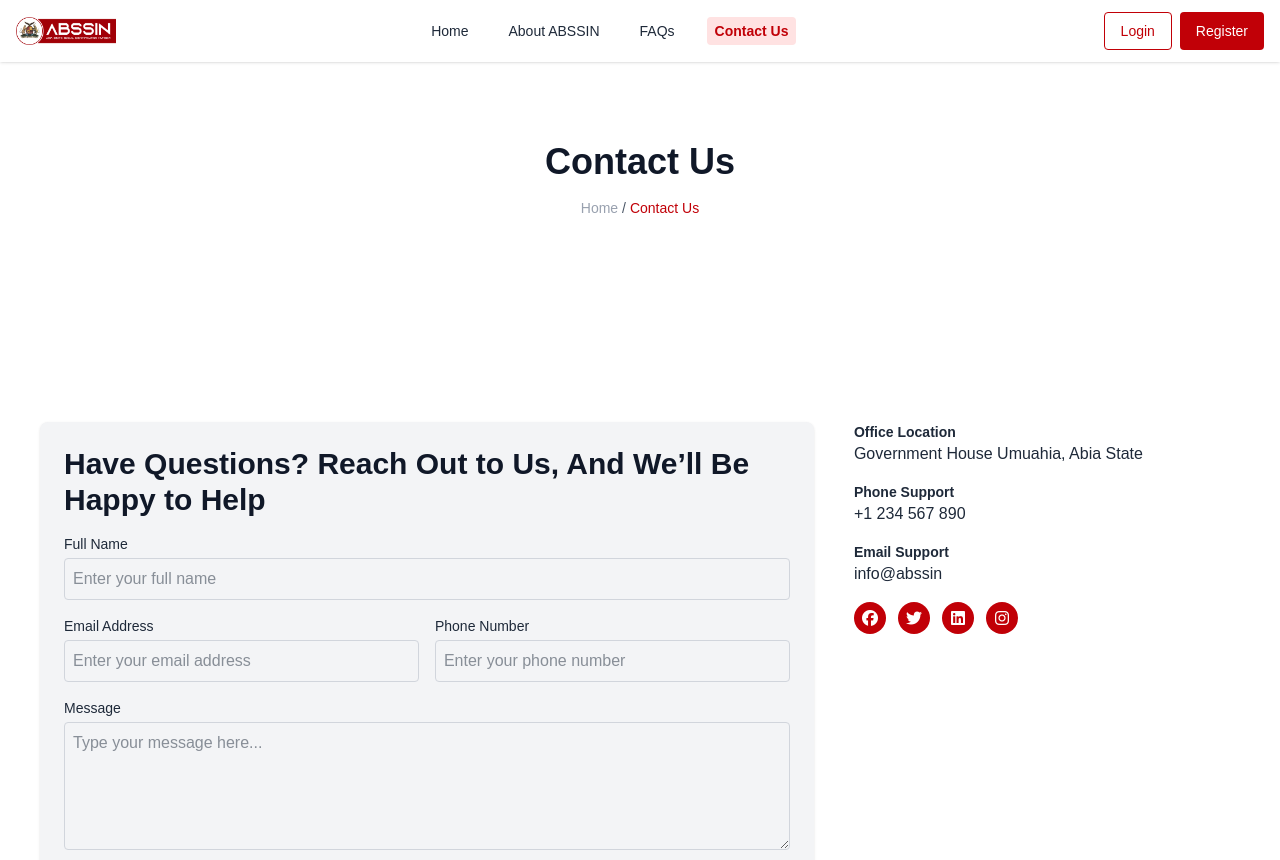
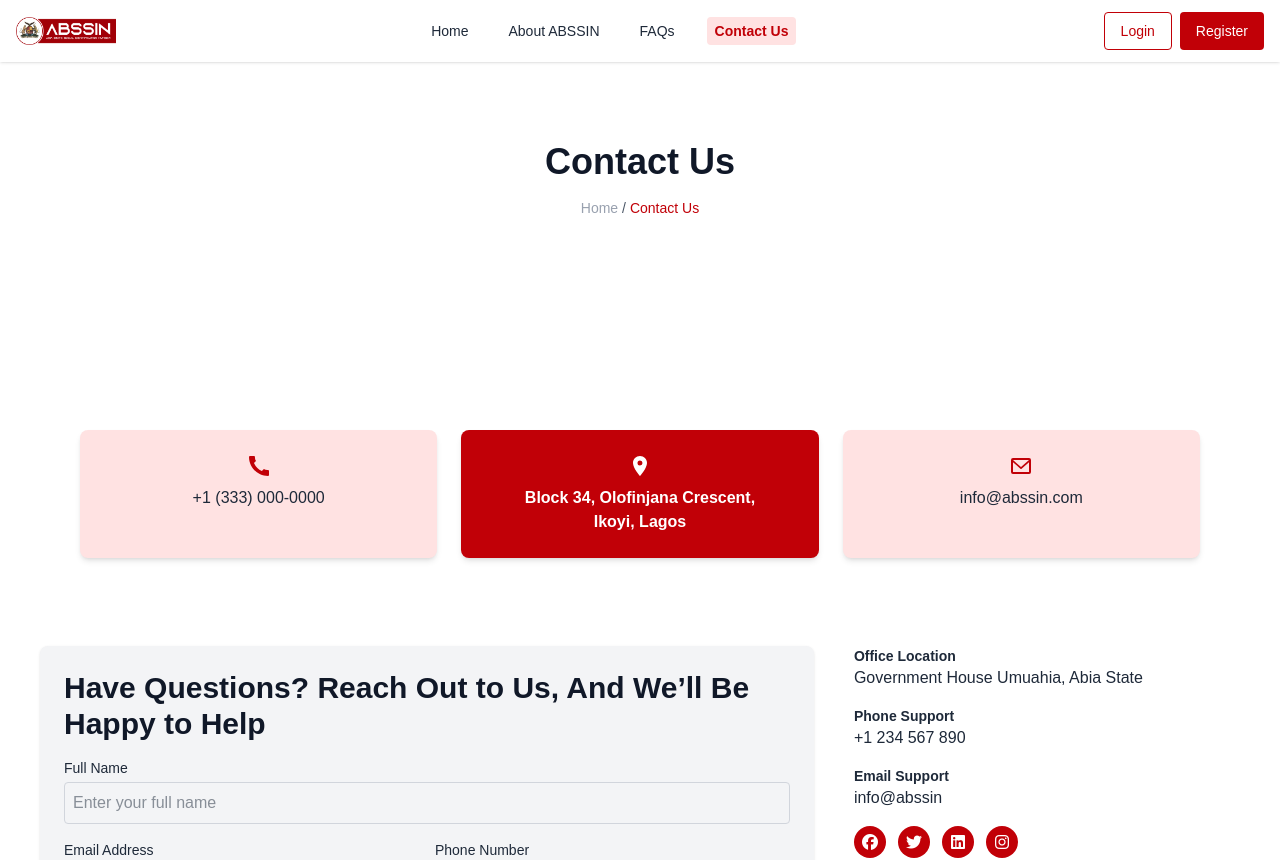
Before and after one commit to nomics-sire/portal-abssin, a Next.js app: page /contact-us in a window 1280 px wide. Shown: the top 860 px of the page. Built offline with nearby package versions, Linux system fonts and the light colour scheme.

Commit message:
added contact section

```diff
--- a/src/app/contact-us/page.tsx
+++ b/src/app/contact-us/page.tsx
@@ -1,10 +1,12 @@
 import ContactUs from "@/components/ContactUs";
 import React from "react";
 
+const ContactUsPage = () => {
+  return (
 
+<ContactUs />
 
-const ContactUsPage = () => {
-  return <ContactUs />;
+);
 };
 
 export default ContactUsPage;
--- a/src/components/ContactForm.tsx
+++ b/src/components/ContactForm.tsx
@@ -3,6 +3,8 @@ import React from 'react';
 
 const ContactForm: React.FC = () => {
   return (
+
+
     <div className="flex flex-col md:flex-row items-start justify-between gap-10 p-10">
       <div className="w-full md:w-2/3 bg-gray-100 p-6 rounded-lg shadow">
         <h2 className="text-3xl font-bold mb-4 text-gray-900">Have Questions? Reach Out to Us, And We’ll Be Happy to Help</h2>
@@ -71,6 +73,7 @@ const ContactForm: React.FC = () => {
         </div>
       </div>
     </div>
+
   );
 };
 
--- a/src/components/ContactUs.tsx
+++ b/src/components/ContactUs.tsx
@@ -45,6 +45,40 @@ const ContactUs: React.FC = () => {
           </nav>
         </div>
       </div>
+      <section className="py-12 bg-white">
+  <div className="max-w-6xl mx-auto px-4">
+    <div className="grid grid-cols-1 md:grid-cols-3 gap-6 text-center">
+
+      {/* Phone */}
+      <div className="bg-red-100 rounded-lg p-6 shadow-md flex flex-col items-center">
+        <svg className="w-6 h-6 text-red-700 mb-2" fill="currentColor" viewBox="0 0 24 24">
+          <path d="M3 2a1 1 0 00-1 1c0 10.493 8.507 19 19 19a1 1 0 001-1v-4a1 1 0 00-1.09-1c-1.423.13-2.865-.21-4.01-1.01l-2.02 2.02a16.978 16.978 0 01-7.9-7.9l2.02-2.02c-.8-1.145-1.14-2.587-1.01-4.01A1 1 0 007 2H3z"/>
+        </svg>
+        <p className="text-gray-800">+1 (333) 000-0000</p>
+      </div>
+
+      {/* Address */}
+      <div className="bg-red-700 text-white rounded-lg p-6 shadow-md flex flex-col items-center">
+        <svg className="w-6 h-6 mb-2" fill="currentColor" viewBox="0 0 24 24">
+          <path d="M12 2C8.13 2 5 5.13 5 9c0 5.25 7 13 7 13s7-7.75 7-13c0-3.87-3.13-7-7-7zm0 9.5a2.5 2.5 0 110-5 2.5 2.5 0 010 5z"/>
+        </svg>
+        <p className="font-semibold text-center">
+          Block 34, Olofinjana Crescent,<br /> Ikoyi, Lagos
+        </p>
+      </div>
+
+      {/* Email */}
+      <div className="bg-red-100 rounded-lg p-6 shadow-md flex flex-col items-center">
+        <svg className="w-6 h-6 text-red-700 mb-2" fill="currentColor" viewBox="0 0 24 24">
+          <path d="M20 4H4a2 2 0 00-2 2v12a2 2 0 002 2h16a2 2 0 002-2V6a2 2 0 00-2-2zm0 2v.01L12 13 4 6.01V6h16zM4 18V8.24l7.39 6.42a1 1 0 001.22 0L20 8.24V18H4z"/>
+        </svg>
+        <p className="text-gray-800">info@abssin.com</p>
+      </div>
+
+    </div>
+  </div>
+</section>
+
       <ContactForm />
     </>
   );
```
